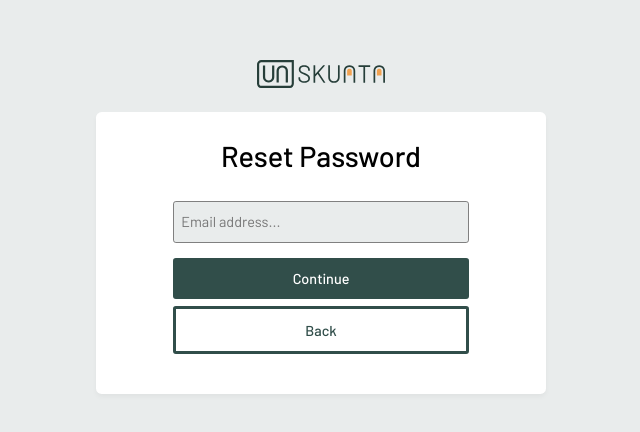
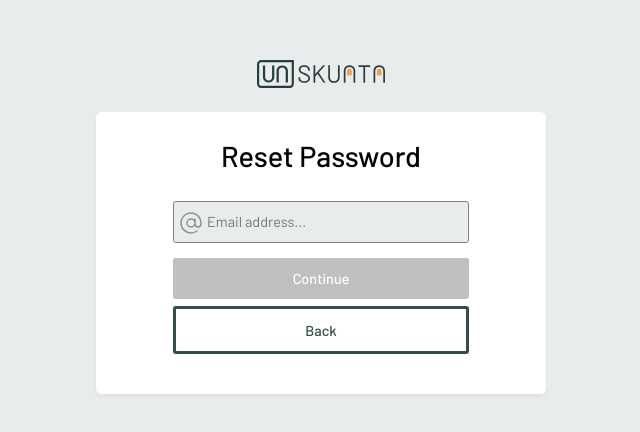
Before and after one commit to SoftElsie/Skuata_app, an Angular app: page /reset-password in a window 1280 px wide. Shown: the part 192-624 px from the top of the page, without its empty margins (319-959 px from the left). Built offline with nearby package versions, Linux system fonts and the light colour scheme.

Commit message:
Field Validation Empty and Invalid Format Fixed

```diff
--- a/src/app/app.module.ts
+++ b/src/app/app.module.ts
@@ -9,12 +9,13 @@ import { RouterOutlet } from '@angular/router';
 import { ResetPasswordComponent } from './auth/reset-password/reset-password.component';
 
 import { CommonModule } from '@angular/common';
-import { FormsModule } from '@angular/forms';
+import { FormsModule, ReactiveFormsModule } from '@angular/forms';
 
 
 @NgModule({
   declarations: [
     AppComponent,
+    ResetPasswordComponent
 
   ],
   imports: [
@@ -22,7 +23,8 @@ import { FormsModule } from '@angular/forms';
     BrowserModule, HttpClientModule,
     AppRoutingModule,
     CommonModule,
-    FormsModule
+    FormsModule,
+    ReactiveFormsModule
 
   ],
   providers: [],
--- a/src/app/auth/reset-password/reset-password.component.css
+++ b/src/app/auth/reset-password/reset-password.component.css
@@ -83,3 +83,46 @@ form input {
 .container form button:last-child:hover {
   background-color: hsl(var(--secondary-300) / .8);
 }
+
+.inputs {
+  position: relative;
+
+}
+
+.inputs input {
+  width: 100%;
+  padding-left: 2.3em;
+
+}
+
+.input-icon {
+  position: absolute;
+  top: .65em;
+  left: .4em;
+  color: hsl(var(--primary-300));
+
+}
+
+.icon-color {
+  filter: brightness(0) saturate(100%) invert(59%) sepia(10%) saturate(346%) hue-rotate(120deg) brightness(96%) contrast(86%);
+}
+
+.error {
+  font-size: .85rem;
+  color: hsl(var(--danger));
+  font-family: Inter, sans-serif;
+  font-weight: 600;
+}
+
+.error div {
+  display: flex;
+  flex-direction: column;
+  justify-content: flex-end;
+  align-items: flex-end;
+  margin-top: .25em;
+}
+
+form  #submit:disabled {
+  background-color: hsl(var(--neutral-300));
+  cursor: not-allowed;
+}
--- a/src/app/auth/reset-password/reset-password.component.html
+++ b/src/app/auth/reset-password/reset-password.component.html
@@ -2,11 +2,32 @@
   <img id="logo" src="./assets/logo-horizontal.svg" alt="logo image">
   <section>
     <h2>Reset Password</h2>
-    <form #feedbackForm = "" (ngSubmit)="onSubmit(feedbackForm)">
-      <input type="email" placeholder="Email address...">
+    <form [formGroup]="resetPasswordForm" (ngSubmit)="onSubmit()" >
+      <div class="inputs">
+        <input
+          type="email"
+          name="email"
+          formControlName="email"
+          [class.error]="email?.touched && email?.invalid" placeholder="Email address..."
+          autocomplete="off"
+        />
+        <img
+          src="../../../assets/icons/lucide/at-sign.svg" alt="at-sign icon" class="input-icon icon-color">
+        @if(email?.touched && email?.invalid) {
+          <div class="error">
+            @if(email?.errors?.['required']){
+              <div>Email is required</div>
+            } @else if(email?.errors?.['email']){
+              <div>
+                Invalid email format
+              </div>
+            }
+          </div>
+        }
+      </div>
       <div class="buttons">
-        <button type="submit" [disabled]="">Continue</button>
-        <button>Back</button>
+        <button id="submit" type="submit" [disabled]="resetPasswordForm.invalid" routerLink="/check-inbox">Continue</button>
+        <button routerLink="/">Back</button>
       </div>
     </form>
   </section>
--- a/src/app/auth/reset-password/reset-password.component.ts
+++ b/src/app/auth/reset-password/reset-password.component.ts
@@ -1,7 +1,5 @@
 import { Component } from '@angular/core';
-import { CommonModule } from '@angular/common';
-import { FormsModule } from '@angular/forms';
-
+import { FormBuilder, FormGroup, Validators } from '@angular/forms';
 
 @Component({
   selector: 'app-reset-password',
@@ -9,16 +7,27 @@ import { FormsModule } from '@angular/forms';
   styleUrls: ['./reset-password.component.css'],
 })
 export class ResetPasswordComponent {
-  feedback = {
-    email: ''
+
+  resetPasswordForm!: FormGroup;
+  submitted = false;
+  submissionStatus: 'success' | 'error' | null = null;
+
+  constructor(private form: FormBuilder) {
+    this.resetPasswordForm = this.form.group({
+      email: ['', [Validators.required, Validators.email]]
+    })
   }
 
-  submitted = false;
+  get email() {
+    return this.resetPasswordForm.get('email')
+  }
 
-  onSubmit(form: any){
-    if(!form.valid) return;
-    console.log('Form Submitted!', this.feedback);
-    this.submitted = true;
+  onSubmit(){
+    if(this.resetPasswordForm.valid) {
+      console.log('Form Submitted!', this.resetPasswordForm.value);
+      this.submissionStatus = 'success'
+
+    }
   }
 
 }
--- a/src/app/components/add-room/add-room.component.css
+++ b/src/app/components/add-room/add-room.component.css
@@ -159,4 +159,9 @@ input, select, textarea {
   .button button {
     width: 100%;
   }
+
+  #description {
+    width: 100%;
+
+  }
 }
--- a/src/app/components/main.module.ts
+++ b/src/app/components/main.module.ts
@@ -3,7 +3,8 @@ import { DashboardComponent } from "./dashboard/dashboard.component";
 import { RouterModule } from "@angular/router";
 
 import { CommonModule } from '@angular/common';
-import { FormsModule } from '@angular/forms';
+import { FormsModule, ReactiveFormsModule } from '@angular/forms';
+
 
 @NgModule({
   declarations: [
@@ -13,7 +14,8 @@ import { FormsModule } from '@angular/forms';
 
     RouterModule,
     CommonModule,
-    FormsModule
+    FormsModule,
+    ReactiveFormsModule
 
   ],
   schemas: [CUSTOM_ELEMENTS_SCHEMA]
```
Also changed, not shown: src/app/auth/auth.module.ts (+12 -3 lines).
